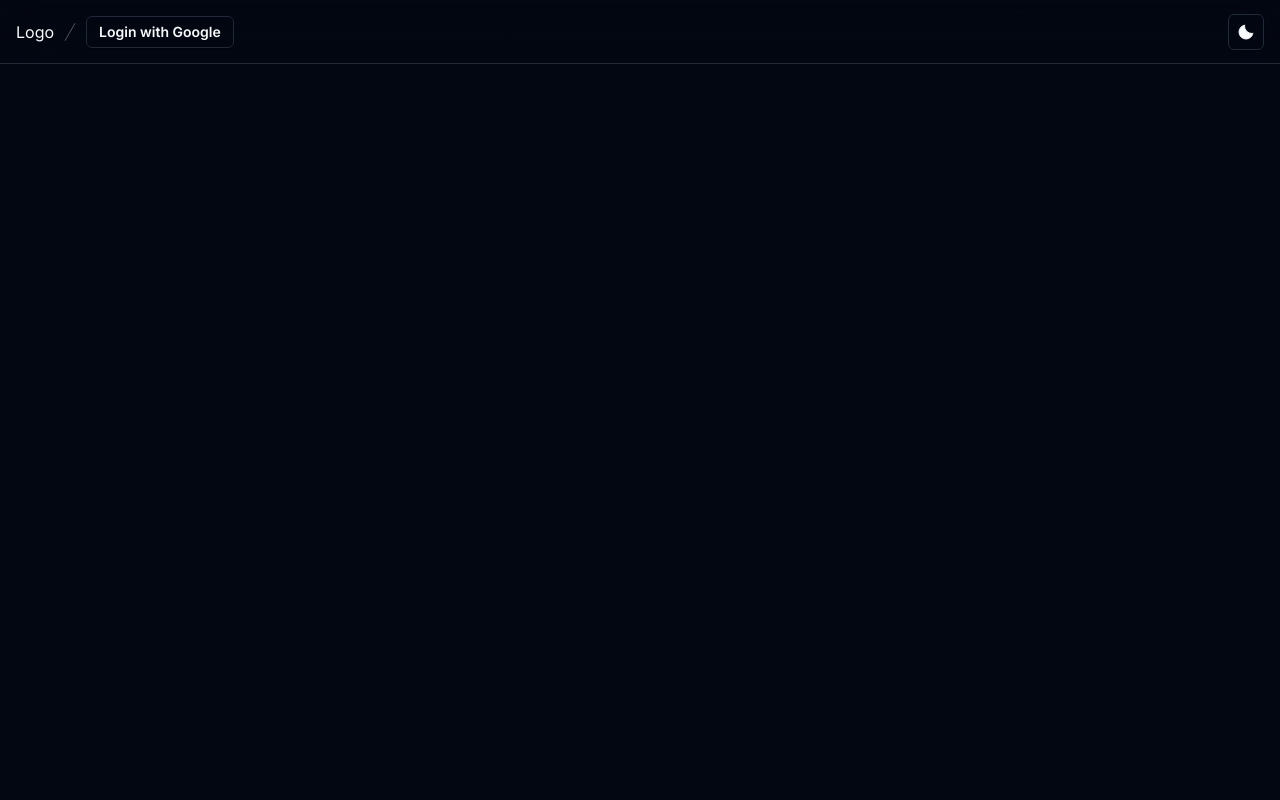
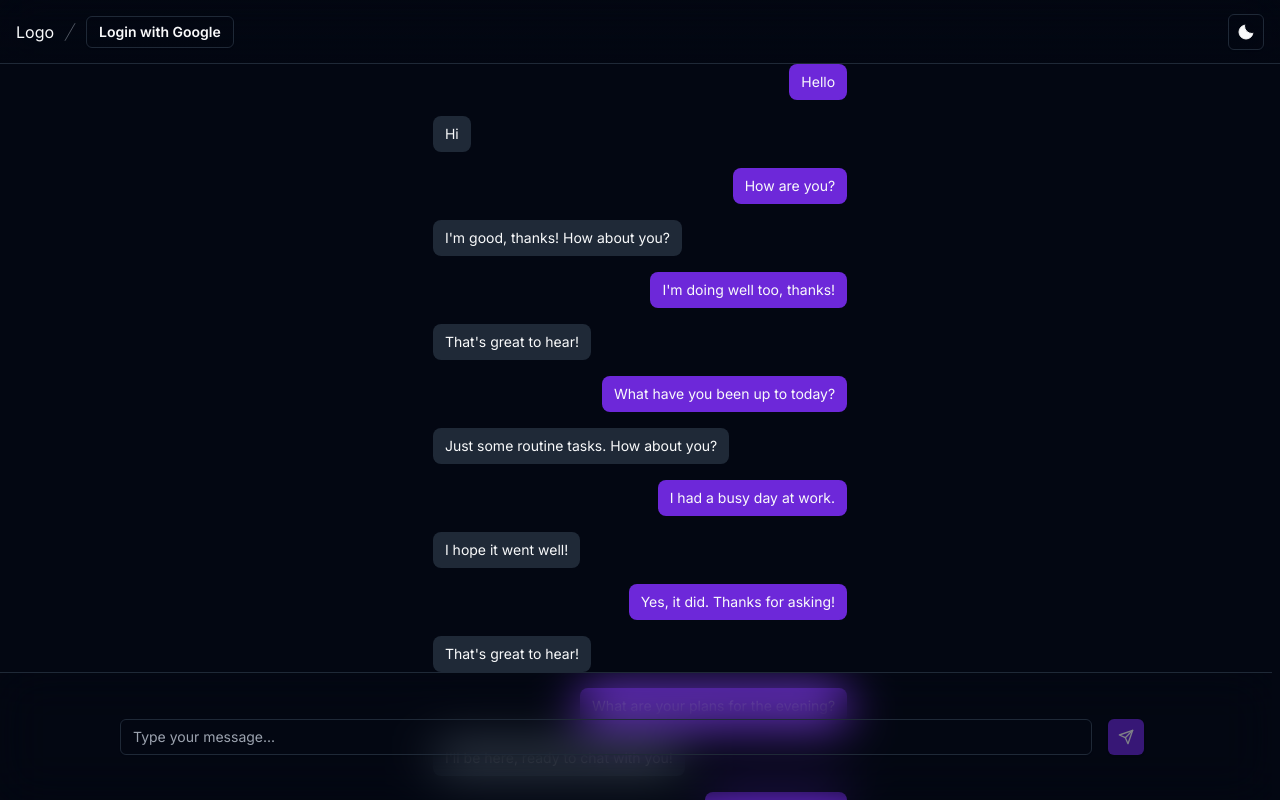
Before and after one commit to seriojca/ask-dorin-ui, a Next.js app: page / in a window 1280 px wide. Built offline with nearby package versions, Linux system fonts and the light colour scheme.

Commit message:
Add chat

```diff
--- a/package.json
+++ b/package.json
@@ -20,9 +20,11 @@
     "eslint": "8.49.0",
     "eslint-config-next": "13.4.19",
     "framer-motion": "^10.16.4",
+    "lucide-react": "^0.274.0",
     "next": "13.4.19",
     "next-themes": "^0.2.1",
     "postcss": "8.4.29",
+    "prettier": "^3.0.3",
     "react": "18.2.0",
     "react-dom": "18.2.0",
     "react-hot-toast": "^2.4.1",
--- a/src/app/layout.tsx
+++ b/src/app/layout.tsx
@@ -20,9 +20,9 @@ export default function RootLayout({
     <html lang="en">
       <body className={inter.className}>
         <ThemeProvider attribute="class" defaultTheme="dark">
-          <div className="flex flex-col min-h-screen">
+          <div className="flex flex-col min-h-screen max-h-screen">
             <Navbar />
-            <main className="flex flex-col flex-1 container items-center justify-between p-24">
+            <main className="-mt-[64px] pt-[64px] h-[calc(100% - 64px)] overflow-auto max-h-[calc(100% - 64px)] flex flex-col flex-1 w-full items-center justify-between">
               {children}
             </main>
           </div>
--- a/src/app/page.tsx
+++ b/src/app/page.tsx
@@ -1,5 +1,12 @@
 import Chat from "@/components/chat";
+import { ChatInput } from "@/components/chat-input";
+import React from "react";
 
 export default function Home() {
-  return <Chat />;
+  return (
+    <React.Fragment>
+      <Chat />
+      <ChatInput />
+    </React.Fragment>
+  );
 }
--- /dev/null
+++ b/src/components/Dialog/Dialog.tsx
@@ -0,0 +1,206 @@
+import React from "react";
+import { clsx } from "clsx";
+import { ChatInput } from "@/components/chat-input";
+
+const mockMessages = [
+  {
+    id: "1",
+    content: "Hello",
+    sender: "user",
+    timestamp: "2021-10-10T12:00:00.000Z",
+  },
+  {
+    id: "2",
+    content: "Hi",
+    sender: "bot",
+    timestamp: "2021-10-10T12:01:00.000Z",
+  },
+  {
+    id: "3",
+    content: "How are you?",
+    sender: "user",
+    timestamp: "2021-10-10T12:02:00.000Z",
+  },
+  {
+    id: "4",
+    content: "I'm good, thanks! How about you?",
+    sender: "bot",
+    timestamp: "2021-10-10T12:03:00.000Z",
+  },
+  {
+    id: "5",
+    content: "I'm doing well too, thanks!",
+    sender: "user",
+    timestamp: "2021-10-10T12:04:00.000Z",
+  },
+  {
+    id: "6",
+    content: "That's great to hear!",
+    sender: "bot",
+    timestamp: "2021-10-10T12:05:00.000Z",
+  },
+  {
+    id: "7",
+    content: "What have you been up to today?",
+    sender: "user",
+    timestamp: "2021-10-10T12:06:00.000Z",
+  },
+  {
+    id: "8",
+    content: "Just some routine tasks. How about you?",
+    sender: "bot",
+    timestamp: "2021-10-10T12:07:00.000Z",
+  },
+  {
+    id: "9",
+    content: "I had a busy day at work.",
+    sender: "user",
+    timestamp: "2021-10-10T12:08:00.000Z",
+  },
+  {
+    id: "10",
+    content: "I hope it went well!",
+    sender: "bot",
+    timestamp: "2021-10-10T12:09:00.000Z",
+  },
+  {
+    id: "11",
+    content: "Yes, it did. Thanks for asking!",
+    sender: "user",
+    timestamp: "2021-10-10T12:10:00.000Z",
+  },
+  {
+    id: "12",
+    content: "That's great to hear!",
+    sender: "bot",
+    timestamp: "2021-10-10T12:11:00.000Z",
+  },
+  {
+    id: "13",
+    content: "What are your plans for the evening?",
+    sender: "user",
+    timestamp: "2021-10-10T12:12:00.000Z",
+  },
+  {
+    id: "14",
+    content: "I'll be here, ready to chat with you!",
+    sender: "bot",
+    timestamp: "2021-10-10T12:13:00.000Z",
+  },
+  {
+    id: "15",
+    content: "That sounds nice!",
+    sender: "user",
+    timestamp: "2021-10-10T12:14:00.000Z",
+  },
+  {
+    id: "16",
+    content: "Do you have any plans?",
+    sender: "user",
+    timestamp: "2021-10-10T12:15:00.000Z",
+  },
+  {
+    id: "17",
+    content: "I'm here to assist you, so no plans for me!",
+    sender: "bot",
+    timestamp: "2021-10-10T12:16:00.000Z",
+  },
+  {
+    id: "18",
+    content: "Thanks for always being available!",
+    sender: "user",
+    timestamp: "2021-10-10T12:17:00.000Z",
+  },
+  {
+    id: "19",
+    content: "You're welcome! It's my pleasure to help.",
+    sender: "bot",
+    timestamp: "2021-10-10T12:18:00.000Z",
+  },
+  {
+    id: "20",
+    content: "I appreciate that!",
+    sender: "user",
+    timestamp: "2021-10-10T12:19:00.000Z",
+  },
+  {
+    id: "21",
+    content: "Is there anything specific you'd like to talk about?",
+    sender: "bot",
+    timestamp: "2021-10-10T12:20:00.000Z",
+  },
+  {
+    id: "22",
+    content: "Not really, just wanted to chat.",
+    sender: "user",
+    timestamp: "2021-10-10T12:21:00.000Z",
+  },
+  {
+    id: "23",
+    content: "That's perfectly fine! I'm here for casual conversations too.",
+    sender: "bot",
+    timestamp: "2021-10-10T12:22:00.000Z",
+  },
+  {
+    id: "24",
+    content: "Great! So, what's new with you?",
+    sender: "user",
+    timestamp: "2021-10-10T12:23:00.000Z",
+  },
+  {
+    id: "25",
+    content: "Not much, just chatting with you right now!",
+    sender: "bot",
+    timestamp: "2021-10-10T12:24:00.000Z",
+  },
+  {
+    id: "26",
+    content: "Haha, fair enough!",
+    sender: "user",
+    timestamp: "2021-10-10T12:25:00.000Z",
+  },
+  {
+    id: "27",
+    content: "Is there anything else on your mind?",
+    sender: "bot",
+    timestamp: "2021-10-10T12:26:00.000Z",
+  },
+  {
+    id: "28",
+    content: "Not right now, but I'll reach out if I have any questions.",
+    sender: "user",
+    timestamp: "2021-10-10T12:27:00.000Z",
+  },
+  {
+    id: "29",
+    content: "Sounds good! Have a wonderful day!",
+    sender: "bot",
+    timestamp: "2021-10-10T12:28:00.000Z",
+  },
+  {
+    id: "30",
+    content: "You too! Take care!",
+    sender: "user",
+    timestamp: "2021-10-10T12:29:00.000Z",
+  },
+];
+
+export function Dialog(props) {
+  return (
+    <div className="space-y-4 mb-32 flex flex-col w-full">
+      {mockMessages.map((message, index) => (
+        <div
+          key={index}
+          className={clsx(
+            "flex w-max max-w-[75%] flex-col gap-2 rounded-lg px-3 py-2 text-sm",
+            message.sender === "user"
+              ? "ml-auto bg-primary text-primary-foreground"
+              : "bg-muted",
+          )}
+        >
+          {message.content}
+        </div>
+      ))}
+    </div>
+  );
+}
--- /dev/null
+++ b/src/components/Input/Input.tsx
@@ -0,0 +1,25 @@
+import * as React from "react";
+
+import { cn } from "@/lib/utils";
+
+export interface InputProps
+  extends React.InputHTMLAttributes<HTMLInputElement> {}
+
+const Input = React.forwardRef<HTMLInputElement, InputProps>(
+  ({ className, type, ...props }, ref) => {
+    return (
+      <input
+        type={type}
+        className={cn(
+          "flex h-9 w-full rounded-md border border-input bg-transparent px-3 py-1 text-sm shadow-sm transition-colors file:border-0 file:bg-transparent file:text-sm file:font-medium placeholder:text-muted-foreground focus-visible:outline-none focus-visible:ring-1 focus-visible:ring-ring disabled:cursor-not-allowed disabled:opacity-50",
+          className,
+        )}
+        ref={ref}
+        {...props}
+      />
+    );
+  },
+);
+Input.displayName = "Input";
+
+export { Input };
--- /dev/null
+++ b/src/components/Message/Message.tsx
@@ -0,0 +1,5 @@
+import React from "react";
+
+export function Message(props) {
+  return <div></div>;
+}
--- /dev/null
+++ b/src/components/chat-input.tsx
@@ -0,0 +1,38 @@
+"use client";
+import React from "react";
+import { Button } from "@/components/button";
+import { Check, Plus, Send } from "lucide-react";
+import { Input } from "@/components/Input/Input";
+
+export function ChatInput(props) {
+  const [input, setInput] = React.useState("");
+  const inputLength = input.length;
+
+  return (
+    <div
+      className={
+        "absolute border-t h-32 bottom-0 w-full flex items-center justify-center backdrop-blur-xl mr-4"
+      }
+    >
+      <div className="w-[80%] max-w-[1200px] flex items-center gap-4">
+        <Input
+          id="message"
+          placeholder="Type your message..."
+          className="flex-1"
+          autoComplete="off"
+          value={input}
+          onChange={(event) => setInput(event.target.value)}
+        />
+        <Button
+          type="submit"
+          variant="default"
+          size="icon"
+          disabled={inputLength === 0}
+        >
+          <Send className="h-4 w-4" />
+          <span className="sr-only">Send</span>
+        </Button>
+      </div>
+    </div>
+  );
+}
--- a/src/components/chat.tsx
+++ b/src/components/chat.tsx
@@ -1,15 +1,21 @@
+"use client";
+import { ChatInput } from "@/components/chat-input";
+import { Dialog } from "@/components/Dialog/Dialog";
+import React, { useRef } from "react";
+
 export interface ChatProps extends React.ComponentProps<"div"> {}
 
 export default function Chat({ className }: ChatProps) {
+  const divRef = useRef(null);
+
   return (
-    <div className={className}>
+    <React.Fragment>
       {/* Side panel  */}
-      <div></div>
+      {/*<div></div>*/}
       {/* Dialog box */}
-      <div className="">
-        {/* Chat History  */}
-        {/* Chat Box */}
+      <div ref={divRef}>
+        <Dialog />
       </div>
-    </div>
+    </React.Fragment>
   );
 }
--- a/src/styles/globals.css
+++ b/src/styles/globals.css
@@ -50,6 +50,11 @@
   }
 }
 
+main{
+  margin:0;
+  padding:0;
+}
+
 
 
 @layer base {
```
Also changed, not shown: src/components/chat-box.tsx (deleted), 1 other file (tests, documents, lock files or other folders).
